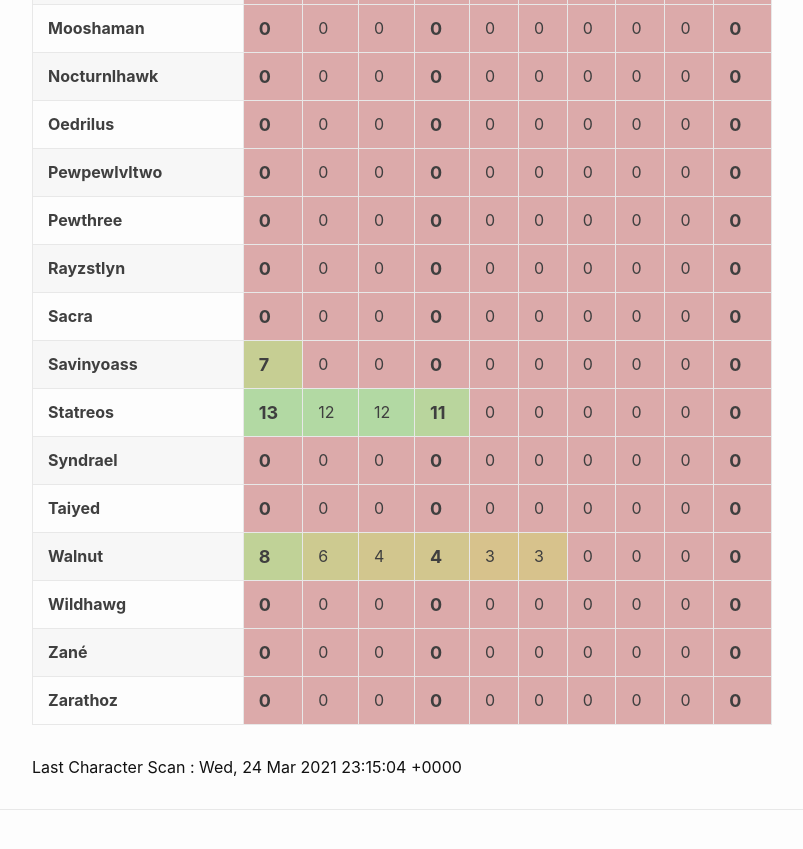
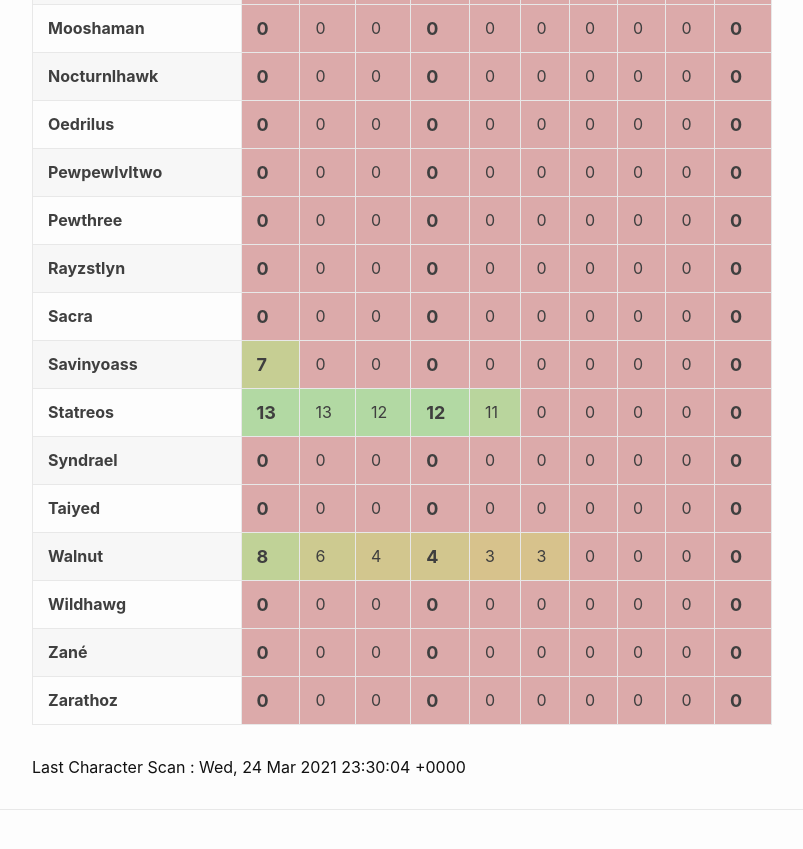
Before and after one commit to eldertribunal/keystonetracker, a Jekyll site: the page built from weekly.md, in a window 1280 px wide and 900 px high, scrolled down 1390 px. Shown: the top 849 px of the window, without its empty margins (126-929 px from the left). Built offline with Jekyll 4.4.1, drawn with Linux system fonts in a browser that asks for light colours.

Commit message:
auto scan Wed Mar 24 23:31:09 UTC 2021

```diff
--- a/_data/scanned.json
+++ b/_data/scanned.json
@@ -1,3 +1,3 @@
 {
-  "timestamp": 1616627704
+  "timestamp": 1616628604
 }
--- a/_data/weekly.json
+++ b/_data/weekly.json
@@ -528,10 +528,10 @@
     "name": "Statreos",
     "dungeons": [
       13,
+      13,
       12,
       12,
       11,
-      0,
       0,
       0,
       0,
```
